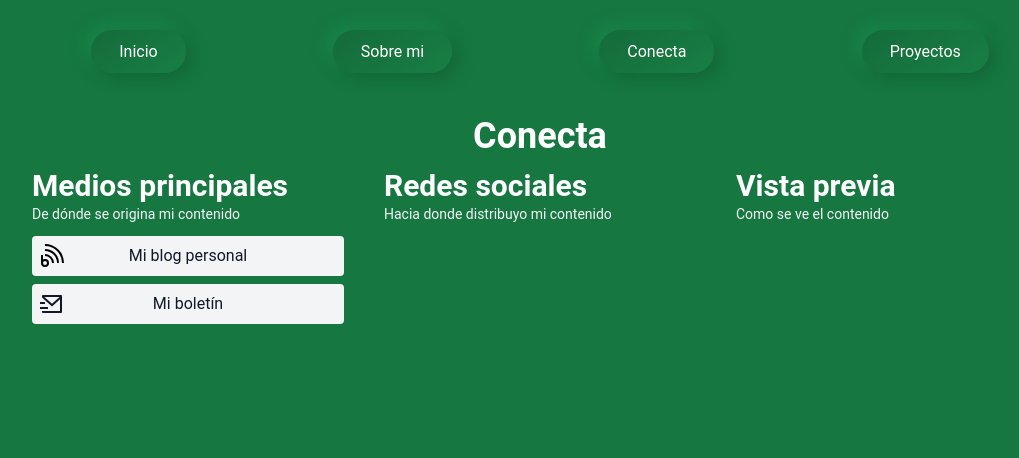
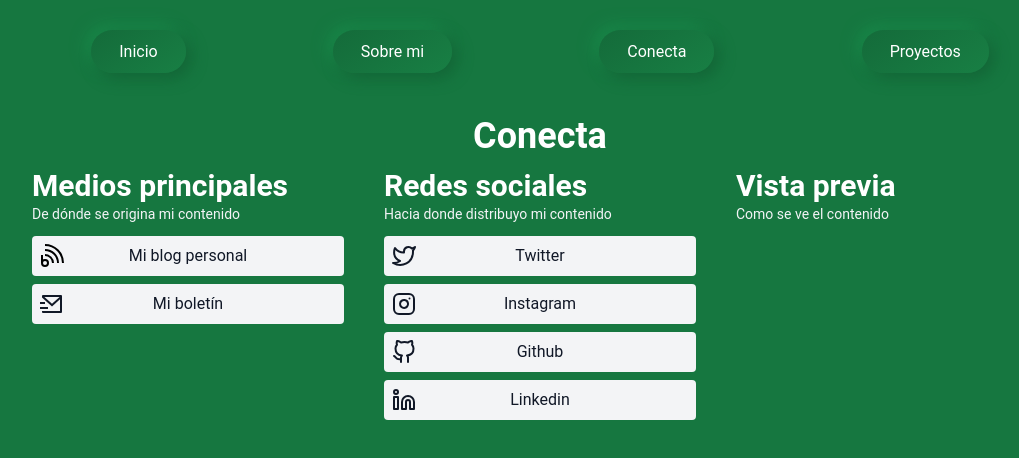
Before and after one commit to ragnarok22/about-page, a Next.js app: page /connect in a window 1280 px wide. Shown: the top 458 px of the page, without its empty margins (100-1119 px from the left). Built offline with nearby package versions, Linux system fonts and the light colour scheme.

Commit message:
feat: show social media

```diff
--- a/components/connect/index.jsx
+++ b/components/connect/index.jsx
@@ -1,4 +1,5 @@
 import { content } from "../../data/content";
+import { socials } from "../../data/socials";
 import ButtonLink from "./ButtonLink";
 import Section from "./Section";
 
@@ -7,21 +8,45 @@ const Connect = () => {
     <div>
       <h1 className="page-title">Conecta</h1>
       <div className="flex">
-        <Section className="w-1/3" title={'Medios principales'} subtitle={'De dónde se origina mi contenido'}>
+        <Section
+          className="w-1/3"
+          title={"Medios principales"}
+          subtitle={"De dónde se origina mi contenido"}
+        >
           <div className="flex flex-col">
-            {
-              content.map((item, index) => {
-                return (
-                  <ButtonLink key={index} icon={item.icon} link={item.link} text={item.text} />
-                );
-              })
-            }
+            {content.map((item, index) => {
+              return (
+                <ButtonLink
+                  key={index}
+                  icon={item.icon}
+                  link={item.link}
+                  text={item.text}
+                />
+              );
+            })}
           </div>
         </Section>
-        <Section className="w-1/3" title={'Redes sociales'} subtitle={'Hacia donde distribuyo mi contenido'}>
+        <Section
+          className="w-1/3"
+          title={"Redes sociales"}
+          subtitle={"Hacia donde distribuyo mi contenido"}
+        >
+          {socials.map((item, index) => {
+            return (
+              <ButtonLink
+                key={index}
+                icon={item.icon}
+                link={item.link}
+                text={item.text}
+              />
+            );
+          })}
         </Section>
-        <Section className="w-1/3" title={'Vista previa'} subtitle={'Como se ve el contenido'}>
-        </Section>
+        <Section
+          className="w-1/3"
+          title={"Vista previa"}
+          subtitle={"Como se ve el contenido"}
+        ></Section>
       </div>
     </div>
   );
--- a/data/content.js
+++ b/data/content.js
@@ -1,5 +1,6 @@
 import { RiMailSendLine } from 'react-icons/ri';
 import { GrBlog } from 'react-icons/gr';
+import { FiGithub, FiInstagram, FiLinkedin, FiTwitter, FiYoutube } from 'react-icons/fi';
 
 export const content = [
   {
@@ -19,5 +20,10 @@ export const getIcon = (icon) => {
   switch(icon) {
     case 'blog': return <GrBlog className="h-6 w-6" aria-hidden={true} />;
     case 'newsletter': return <RiMailSendLine className="h-6 w-6" aria-hidden={true} />;
+    case 'twitter': return <FiTwitter className="h-6 w-6" aria-hidden={true} />;
+    case 'instagram': return <FiInstagram className="h-6 w-6" aria-hidden={true} />;
+    case 'github': return <FiGithub className="h-6 w-6" aria-hidden={true} />;
+    case 'linkedin': return <FiLinkedin className="h-6 w-6" aria-hidden={true} />;
+    case 'youtube': return <FiYoutube className="h-6 w-6" aria-hidden={true} />;
   }
 }
--- a/data/socials.js
+++ b/data/socials.js
@@ -1,18 +1,22 @@
-export const socials = {
-  twitter: {
-    url: 'https://twitter.com/RagnarokReinier/',
-    icon: 'twitter',
+export const socials = [
+  {
+    text: "Twitter",
+    link: "https://twitter.com/RagnarokReinier/",
+    icon: "twitter",
   },
-  instagram: {
-    url: 'https://www.instagram.com/RagnarokReinier/',
-    icon: 'instagram',
+  {
+    text: "Instagram",
+    link: "https://www.instagram.com/RagnarokReinier/",
+    icon: "instagram",
   },
-  github: {
-    url: 'https://github.com/ragnarok22',
-    icon: 'github',
+  {
+    text: "Github",
+    link: "https://github.com/ragnarok22",
+    icon: "github",
   },
-  linkedin: {
-    url: 'https://www.linkedin.com/in/RagnarokReinier/',
-    icon: 'linkedin',
+  {
+    text: "Linkedin",
+    link: "https://www.linkedin.com/in/RagnarokReinier/",
+    icon: "linkedin",
   },
-};
+];
```
